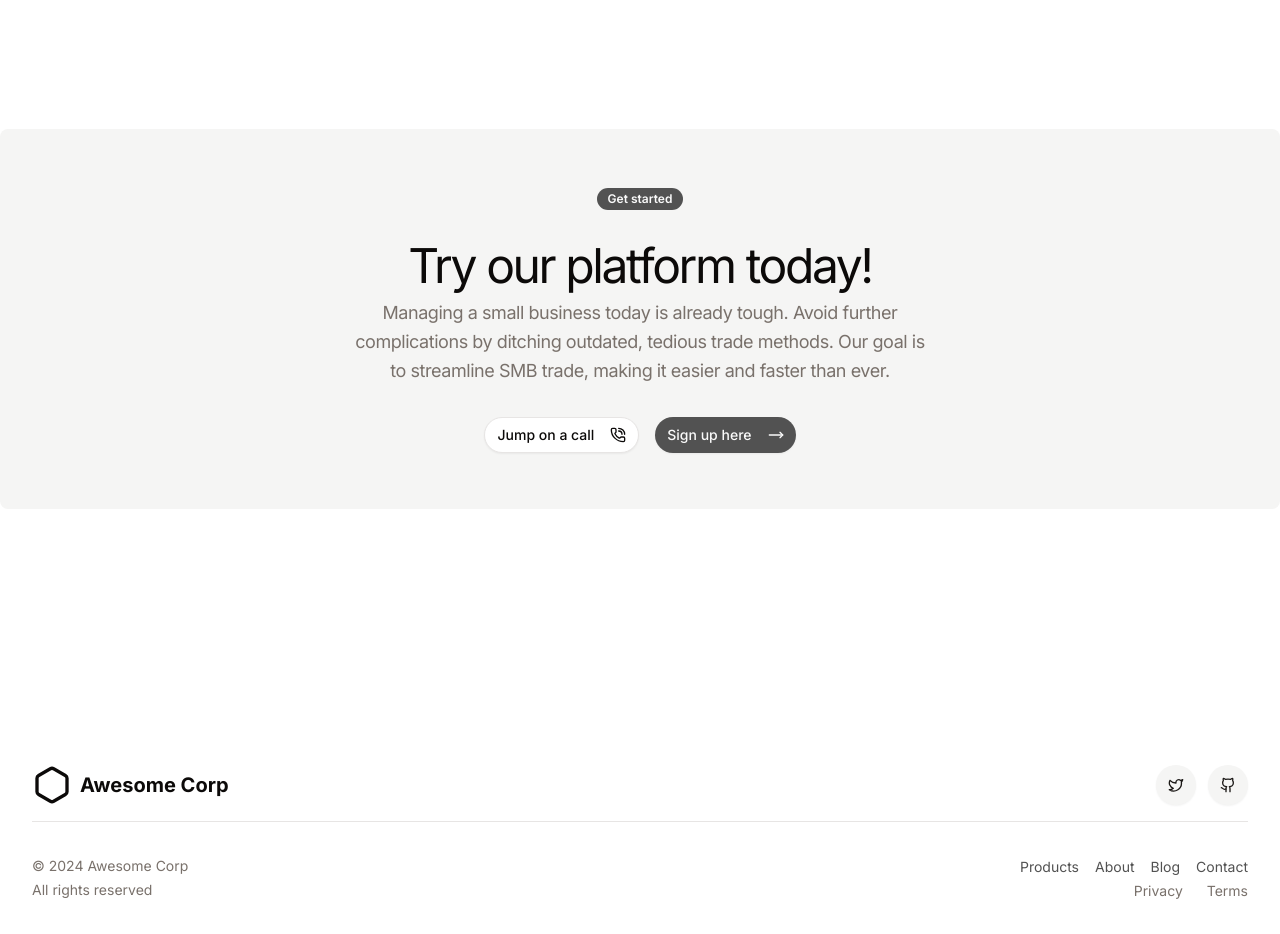
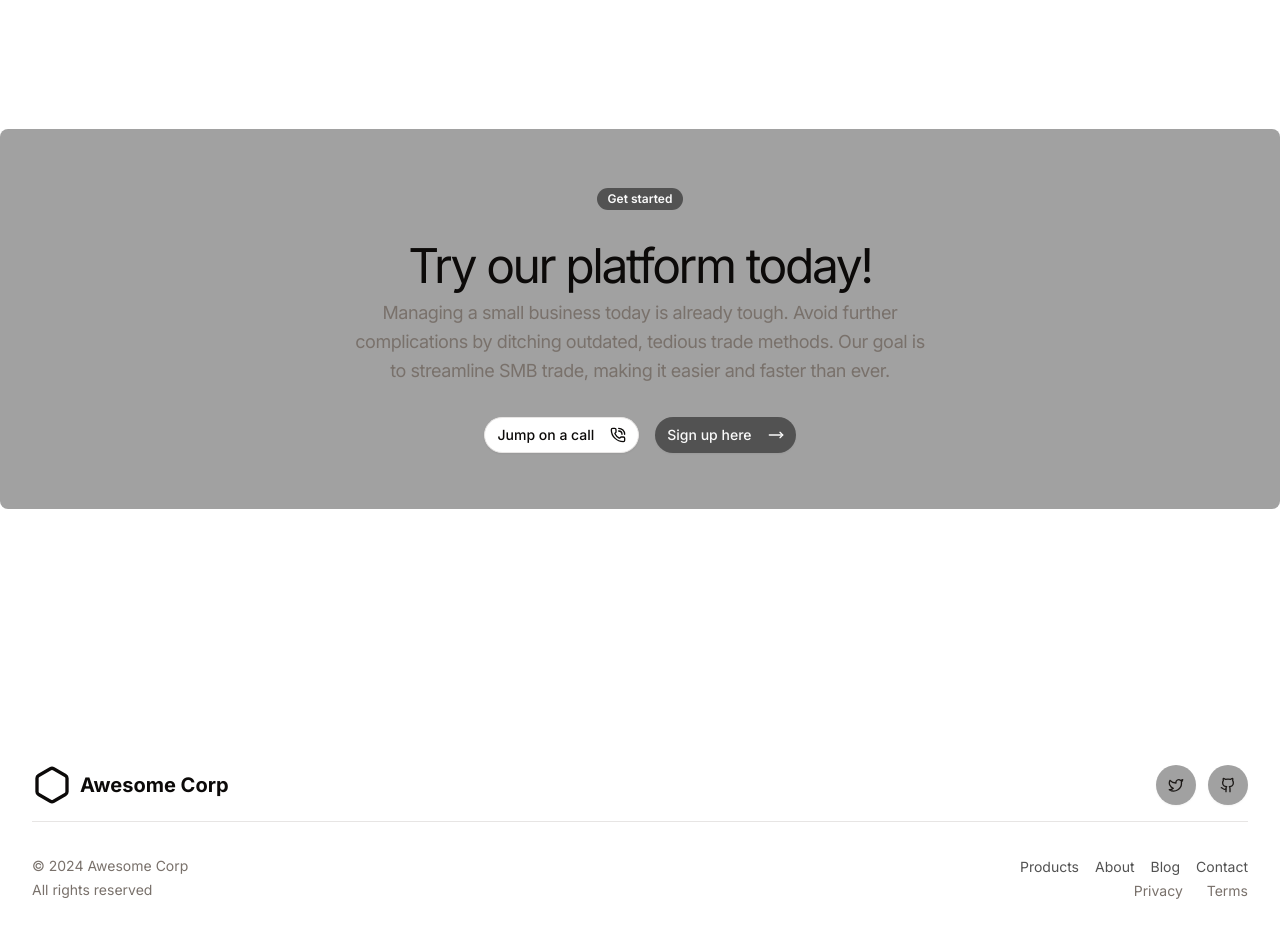
Before and after one commit to Fivlas/hackhaton-boilerplate, a Next.js app: page / in a window 1280 px wide. Shown: the part 2460-3394 px from the top of the page. Built offline with nearby package versions, Linux system fonts and the light colour scheme; no server answers.

Commit message:
changes where to redirect to billing adds violet color scheme

```diff
--- a/app/globals.css
+++ b/app/globals.css
@@ -52,7 +52,8 @@
   --popover-foreground: oklch(0.147 0.004 49.25);
   --primary: oklch(0.216 0.006 56.043);
   --primary-foreground: oklch(0.985 0.001 106.423);
-  --secondary: oklch(0.97 0.001 106.424);
+  /* --secondary: oklch(0.97 0.001 106.424); */
+  --secondary: var(--color-neutral-400);
   --secondary-foreground: oklch(0.216 0.006 56.043);
   --muted: oklch(0.97 0.001 106.424);
   --muted-foreground: oklch(0.553 0.013 58.071);
@@ -192,6 +193,17 @@ body {
   }
 }
 
+.theme-violet,
+.theme-violet-scaled {
+  --primary: var(--color-violet-600);
+  --primary-foreground: var(--color-violet-50);
+
+  @variant dark {
+    --primary: var(--color-violet-500);
+    --primary-foreground: var(--color-violet-50);
+  }
+}
+
 .theme-amber,
 .theme-amber-scaled {
   --primary: var(--color-amber-600);
--- a/components/shared/ThemeSelector.tsx
+++ b/components/shared/ThemeSelector.tsx
@@ -29,6 +29,10 @@ const DEFAULT_THEMES = [
     {
         name: "Red",
         value: "red",
+    },
+    {
+        name: "Violet",
+        value: "violet",
     },
     {
         name: "Amber",
--- a/components/sidebar/nav-user.tsx
+++ b/components/sidebar/nav-user.tsx
@@ -100,7 +100,7 @@ export function NavUser() {
                   <BadgeCheck />
                   Account
               </DropdownMenuItem>
-              <DropdownMenuItem>
+              <DropdownMenuItem className="cursor-pointer" onClick={() => router.push("/dashboard/billing")}>
                 <CreditCard />
                 Billing
               </DropdownMenuItem>
--- a/constants/dashboard/sidebar/index.ts
+++ b/constants/dashboard/sidebar/index.ts
@@ -36,11 +36,11 @@ export const SidebarData = {
             url: "/dashboard/api-keys",
             icon: Key,
         },
-        {
-            title: "Billing",
-            url: "/dashboard/billing",
-            icon: CreditCard,
-        },
+        // {
+        //     title: "Billing",
+        //     url: "/dashboard/billing",
+        //     icon: CreditCard,
+        // },
         // {
         //     title: "Playground",
         //     url: "#",
```
